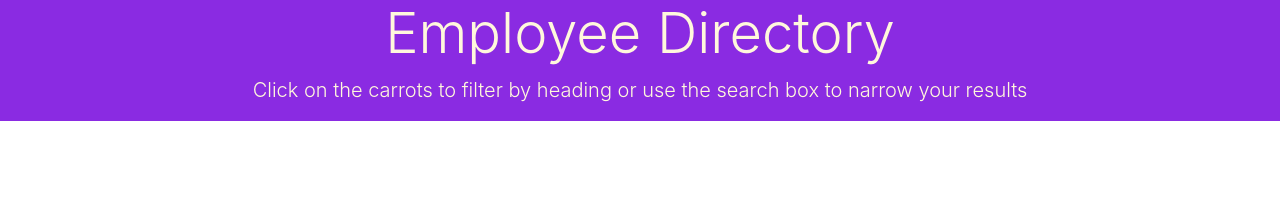
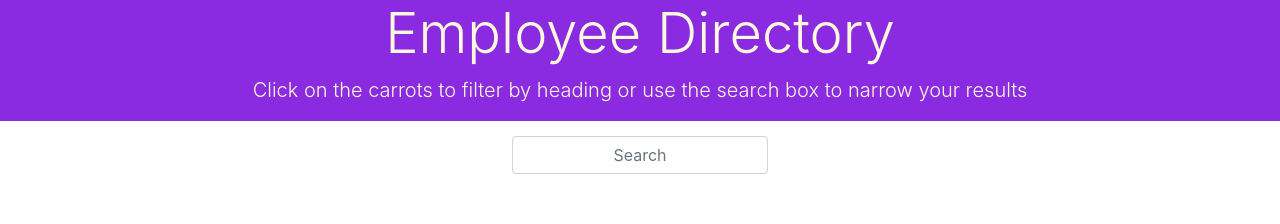
Before and after one commit to lpenenburgh/React-Employee-Directory, a React (Create React App) app: page / in a window 1280 px wide. Shown: the top 224 px of the page. Built offline with nearby package versions, Linux system fonts and the light colour scheme.

Commit message:
searchbar

```diff
--- a/src/App.js
+++ b/src/App.js
@@ -8,6 +8,7 @@ function App() {
   return (
     <div>
       <Header />
+      <SearchForm />
     </div>
   )
 }
--- a/src/components/SearchForm.js
+++ b/src/components/SearchForm.js
@@ -0,0 +1,22 @@
+  import React from "react";
+  import "../styles/searchForm.css"
+
+  function SearchForm(props) {
+    return (
+      <form>
+        <div className="form-group">
+          <input
+            onChange={props.handleInputChange}
+            value={props.search}
+            name="search"
+            type="text"
+            className="form-control"
+            placeholder="Search"
+            id="search"
+          />
+        </div>
+      </form>
+    );
+  }
+
+  export default SearchForm;
--- /dev/null
+++ b/src/styles/searchForm.css
@@ -0,0 +1,10 @@
+.form-group {
+    padding-top: 15px;
+    padding-left: 40%;
+    padding-right: 40%;
+    text-align: center;
+}
+
+::placeholder {
+    text-align: center;
+}
```
